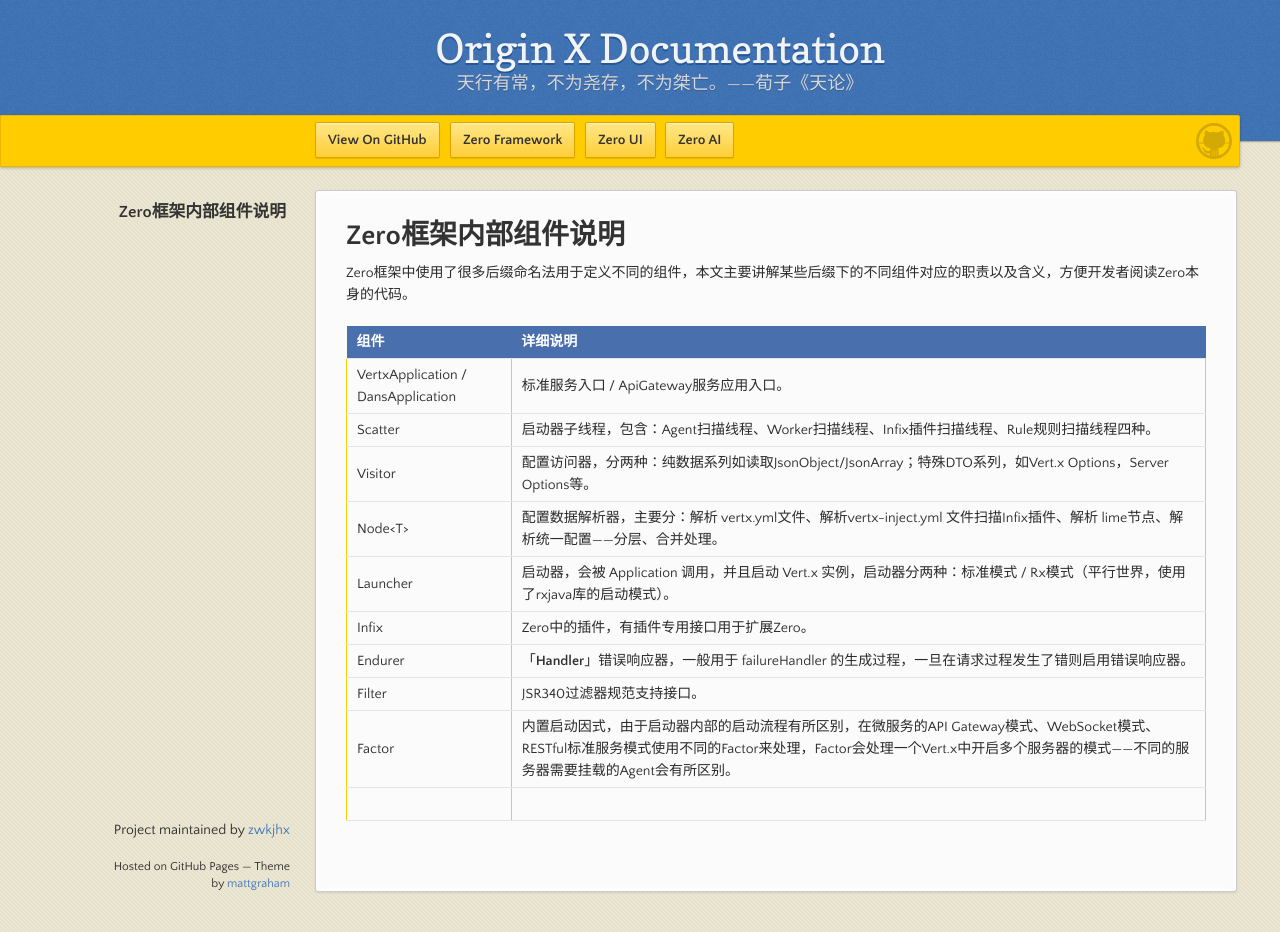
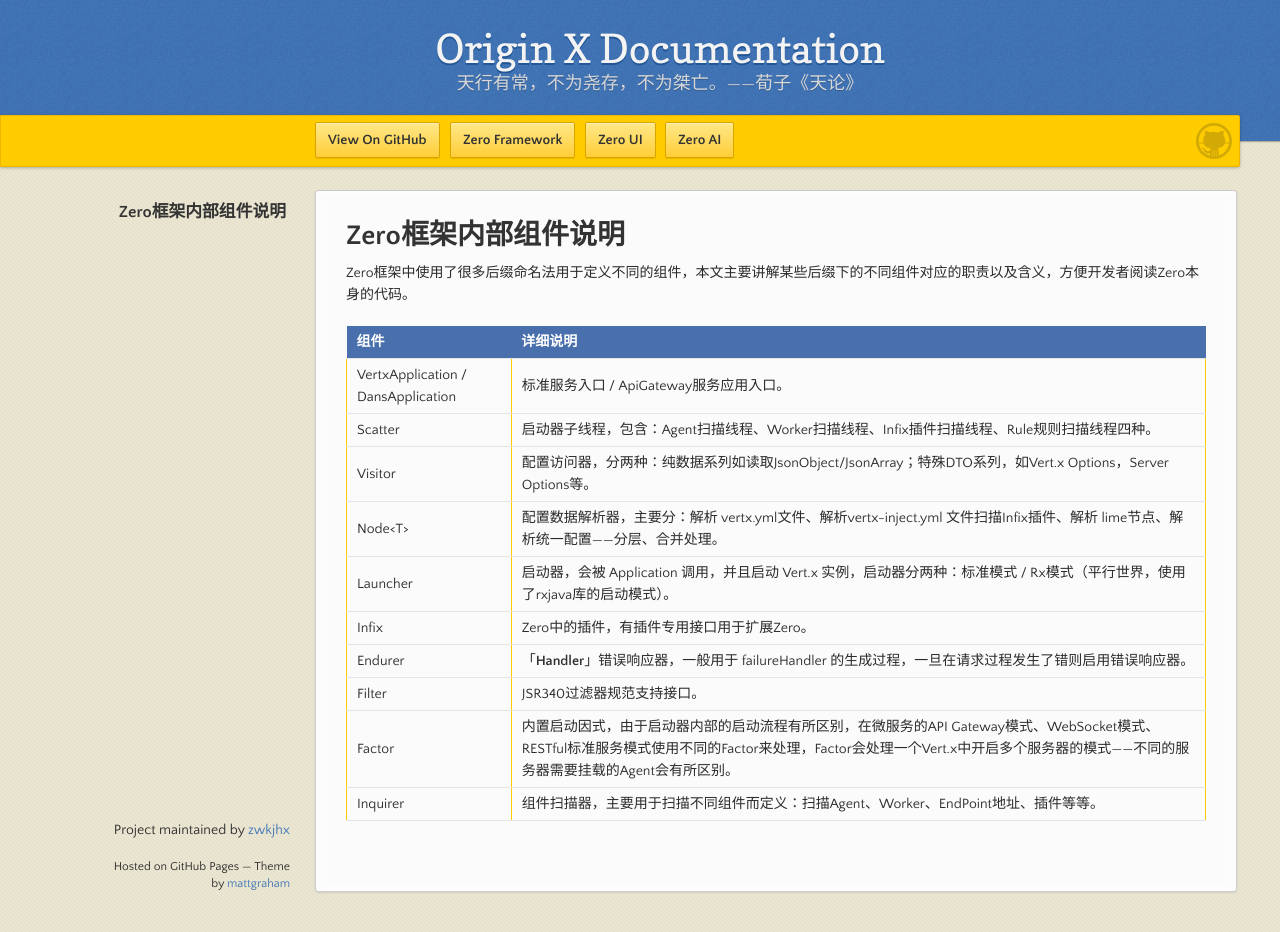
Before and after one commit to zwkjhx/ox-doc, a Jekyll site: the page built from specification/1-zerogui-fan/spc-004-zeronei-bu-zu-jian-shuo-ming.md, in a window 1280 px wide and 932 px high. Built offline with Jekyll 4.4.1, drawn with Linux system fonts in a browser that asks for light colours; our own code applies the rules of GitHub Pages for plain Markdown files.

Commit message:
Updates specification/1-zerogui-fan/spc-004-zeronei-bu-zu-jian-shuo-ming.md
Auto commit by GitBook Editor

```diff
--- a/specification/1-zerogui-fan/spc-004-zeronei-bu-zu-jian-shuo-ming.md
+++ b/specification/1-zerogui-fan/spc-004-zeronei-bu-zu-jian-shuo-ming.md
@@ -13,4 +13,4 @@
 | Endurer | 「**Handler**」错误响应器，一般用于 failureHandler 的生成过程，一旦在请求过程发生了错则启用错误响应器。 |
 | Filter | JSR340过滤器规范支持接口。 |
 | Factor | 内置启动因式，由于启动器内部的启动流程有所区别，在微服务的API Gateway模式、WebSocket模式、RESTful标准服务模式使用不同的Factor来处理，Factor会处理一个Vert.x中开启多个服务器的模式——不同的服务器需要挂载的Agent会有所区别。 |
-|  |  |
+| Inquirer | 组件扫描器，主要用于扫描不同组件而定义：扫描Agent、Worker、EndPoint地址、插件等等。 |
```
